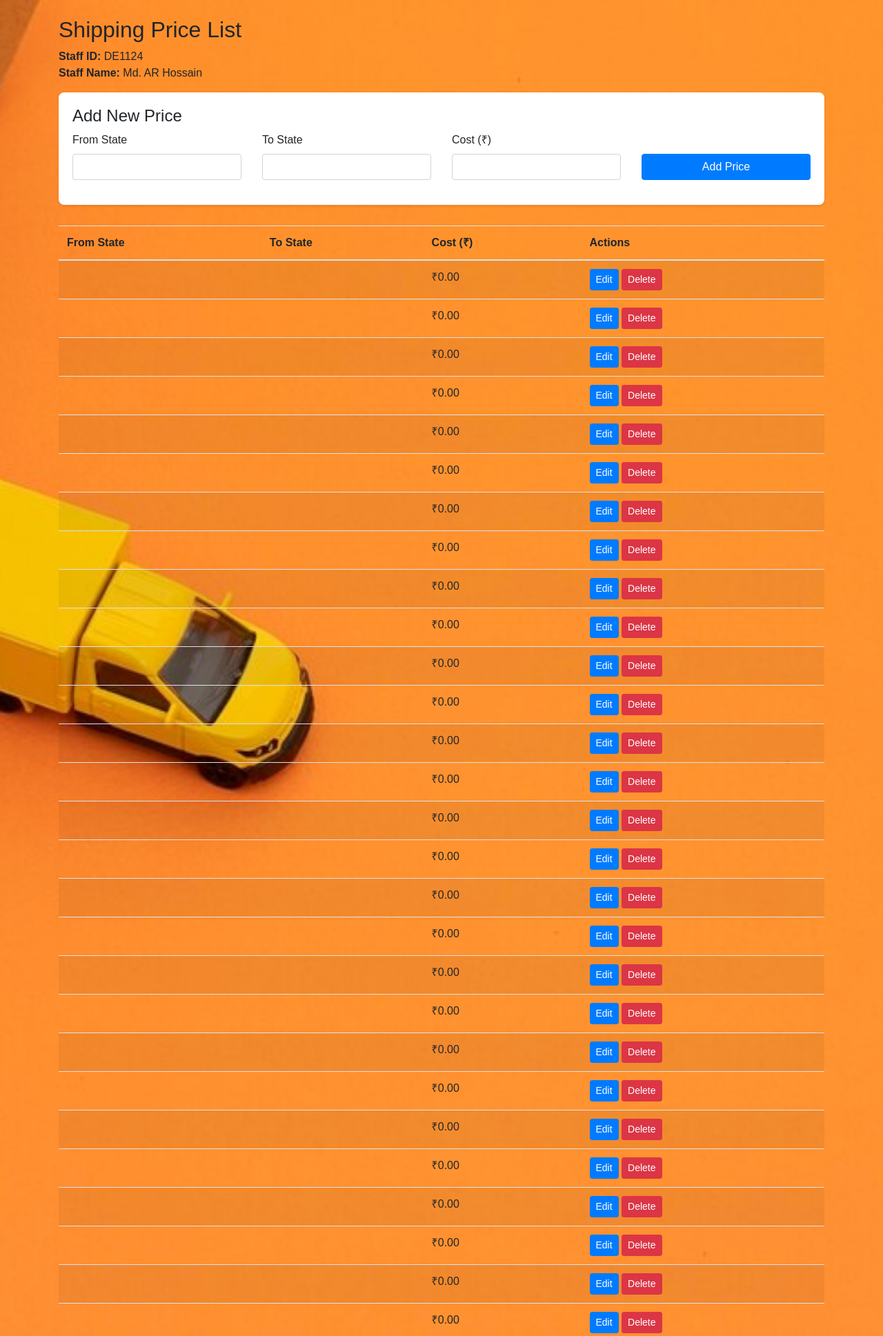
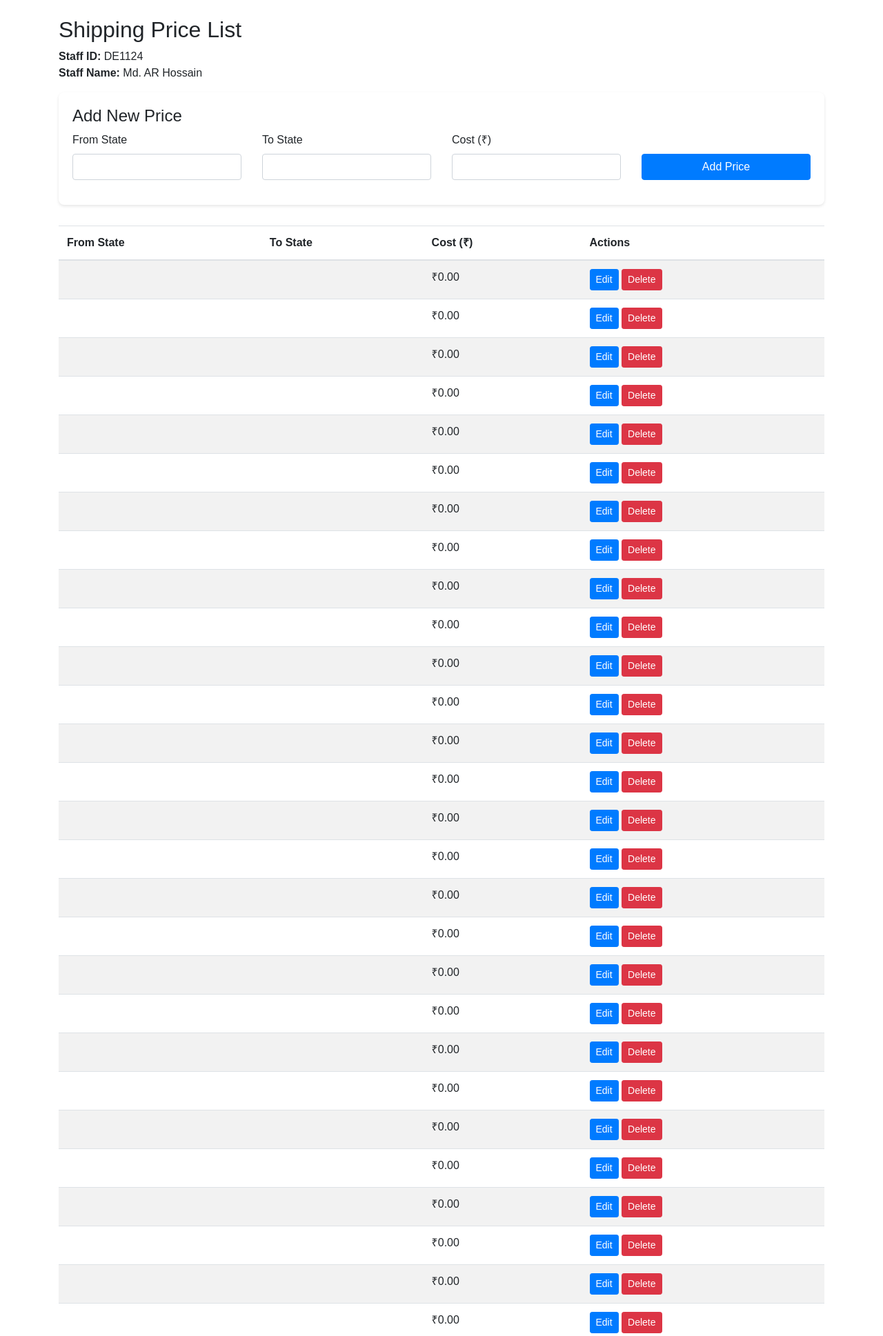
Before and after one commit to misbah7172/DropEx, a PHP site: page /pricing.php in a window 1280 px wide. Shown: the top 1937 px of the page at 69% size. Run offline with PHP 8.4, Linux system fonts and the light colour scheme; a user stored in the database is signed in; data comes from the database, SQL or seed files in the repository; data that the repository does not hold is empty.

Commit message:
Update index_styles.css

```diff
--- a/DropEx/style/index_styles.css
+++ b/DropEx/style/index_styles.css
@@ -2,7 +2,6 @@ body, html{
 
     margin: 0;
     height: 100%;
-    background-image: url('../Images/DropExBack.jpg');
     background-position: center;
     background-repeat: no-repeat;
     background-size: cover;
```
